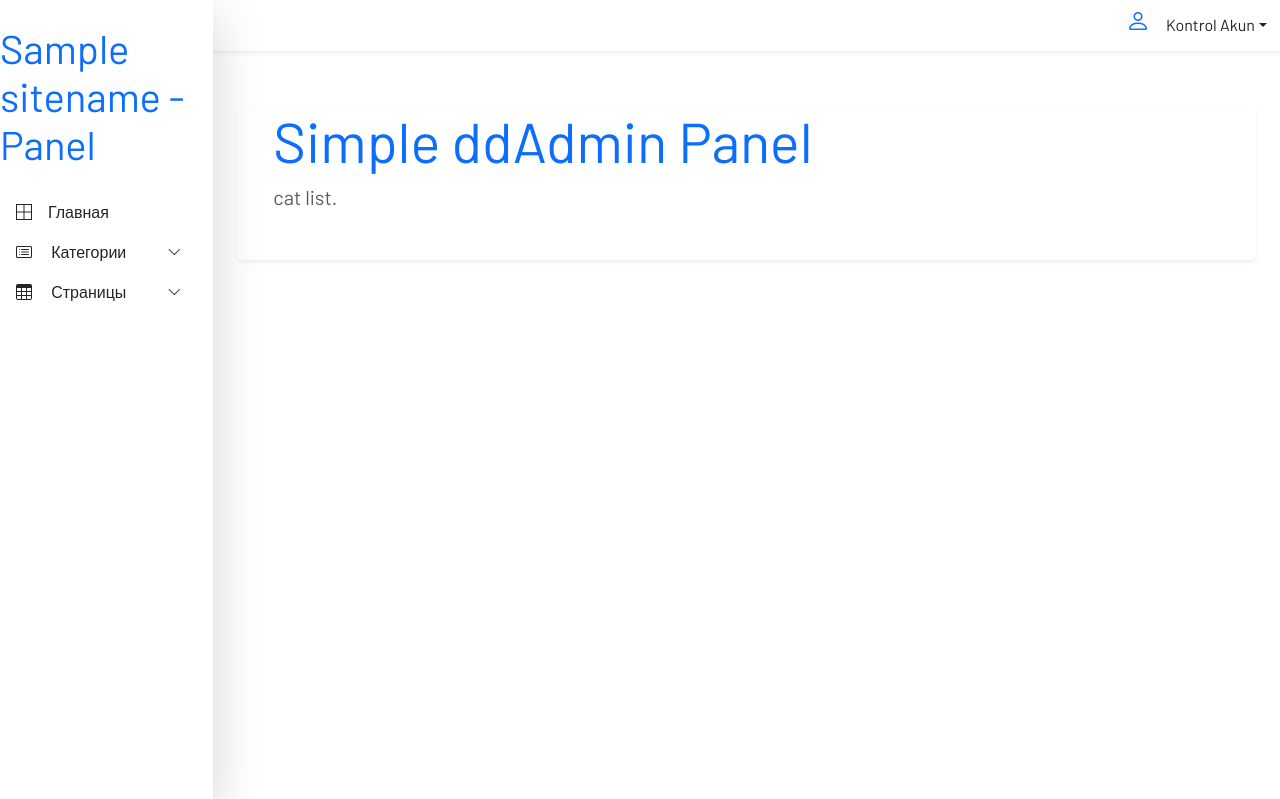
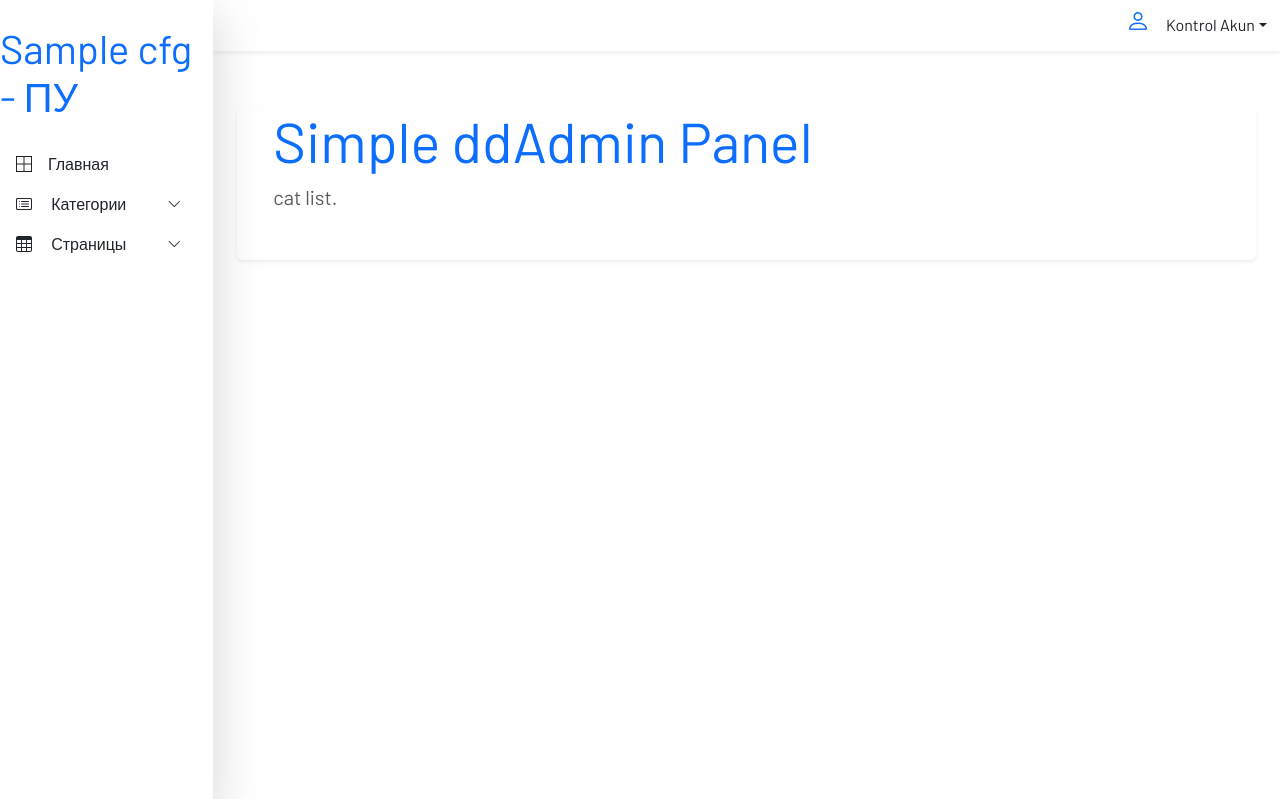
Before and after one commit to STC69x/buldozer, a FastAPI app: template static/template/adminpanel/main.html in a window 1280 px wide. Shown: the top 799 px of the page. Run offline with FastAPI, Linux system fonts and the light colour scheme; the template is opened without the code that fills it: most values are stand-ins (such as "Sample title", 1, 10 or a date in 2020); some libraries are stand-ins or nearby versions.

Commit message:
Rename: variables in adminpanel template

```diff
--- a/static/template/adminpanel/_layouts/sidebar.html
+++ b/static/template/adminpanel/_layouts/sidebar.html
@@ -1,6 +1,6 @@
   <!-- sidebar -->
     <div class="col-md-3 col-lg-2 px-0 position-fixed h-100 w-sm-100 bg-white shadow-lg sidebar" id="sidebar">
-        <h1 class="text-primary d-flex my-4 justify-content-center">{{ sitename }} -  Panel</h1>
+        <h1 class="text-primary d-flex my-4 justify-content-center">{{ cfg.SITE_NAME }} -  ПУ</h1>
         <div class="list-group rounded-0">
             <a href="#" class="list-group-item list-group-item-action border-0 d-flex align-items-center">
                 <span class="bi bi-border-all"></span>
```
